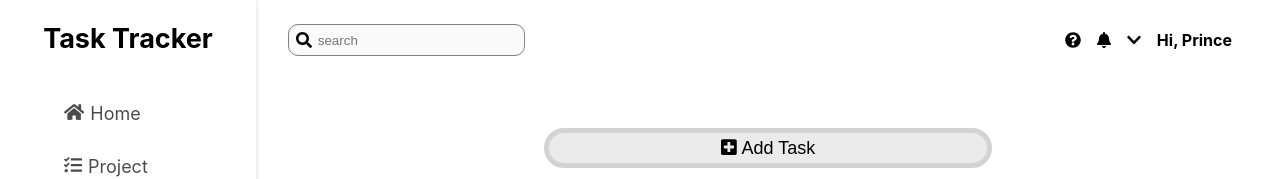
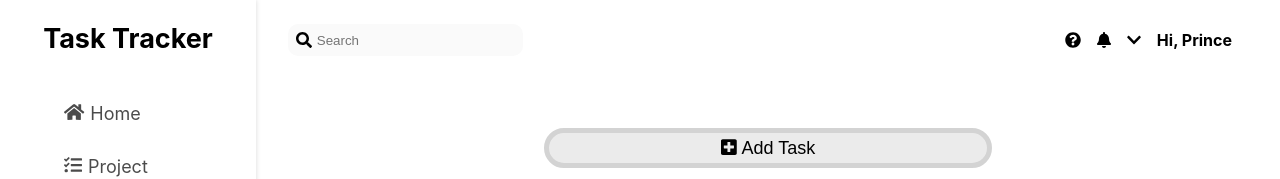
Before and after one commit to PayalSasmal10/ToDo-FullStack, a React (Create React App) app in the folder todo-project/todo-ui/: page / in a window 1280 px wide. Shown: the top 179 px of the page. Built offline with nearby package versions, Linux system fonts and the light colour scheme; no server answers.

Commit message:
search placeholder refactored

```diff
--- a/todo-project/todo-ui/src/components/header/header.js
+++ b/todo-project/todo-ui/src/components/header/header.js
@@ -9,7 +9,7 @@ const Header = (props) => {
     <div className="header">
       <div className="search">
         <FontAwesomeIcon icon="search" className="i-search" />
-        <input placeholder="search" className="search-input"></input>
+        <input placeholder="Search" className="search-input"></input>
       </div>
       <div className="nav-section">
         <nav className="nav">
--- a/todo-project/todo-ui/src/components/header/header.scss
+++ b/todo-project/todo-ui/src/components/header/header.scss
@@ -2,12 +2,13 @@
   display: flex;
   justify-content: space-between;
   align-items: center;
+  box-sizing: border-box;
   height: 5rem;
   margin: 0 2rem;
   input {
     box-sizing: border-box;
     background: #fafafa;
-    border: 1.5px solid grey;
+    border: none;
     border-radius: 10px;
     height: 2rem;
     padding: 0 1.8rem;
@@ -28,8 +29,12 @@
   }
 }
 
+.search-input:hover {
+  border: 1px solid #997272;
+}
+
 .search-input:focus {
-  border: 2px solid #997272;
+  border: 1px solid #997272;
 }
 
 .search {
```
